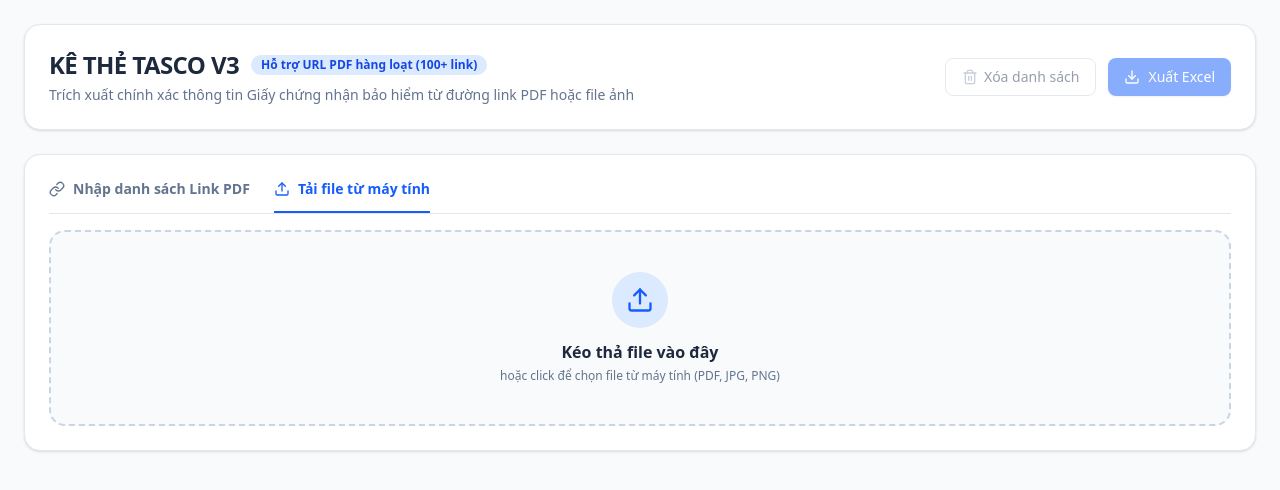
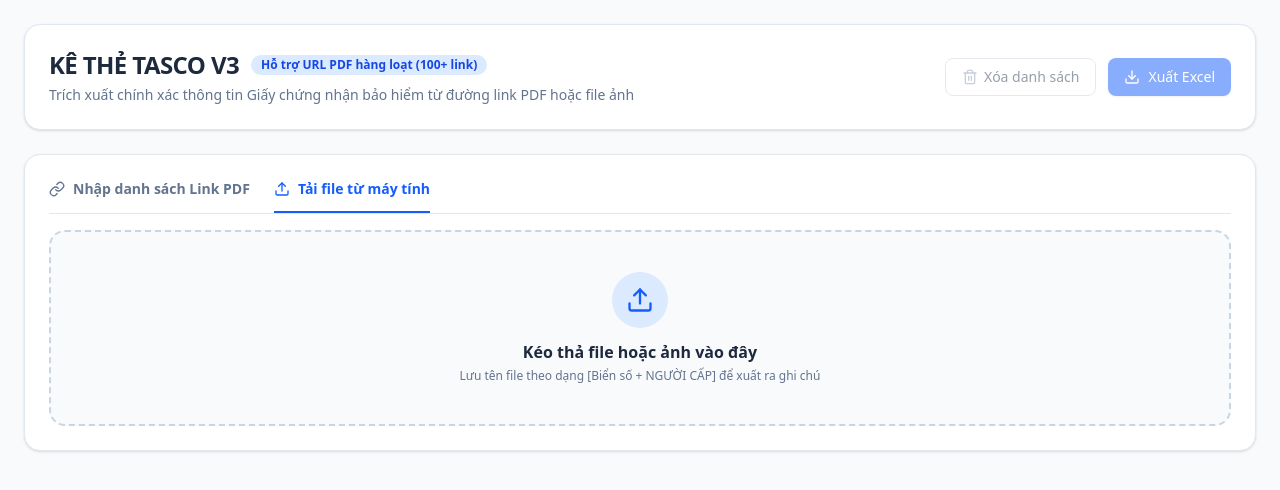
Before and after one commit to QuangPhuocc/take-list, a React (Vite) app: page / in a window 1280 px wide. Both pictures are taken after a click on the button "Tải file từ máy tính". Shown: the top 490 px of the page. Built offline with nearby package versions, Linux system fonts and the light colour scheme.

Commit message:
style: update file upload zone title and subtitle guidance

```diff
--- a/src/App.tsx
+++ b/src/App.tsx
@@ -414,9 +414,9 @@
               <div className="mx-auto w-14 h-14 bg-blue-100 text-blue-600 rounded-full flex items-center justify-center mb-3 group-hover:scale-110 transition-transform">
                 <Upload className="w-7 h-7" />
               </div>
-              <h3 className="text-base font-semibold text-slate-800">Kéo thả file vào đây</h3>
+              <h3 className="text-base font-semibold text-slate-800">Kéo thả file hoặc ảnh vào đây</h3>
               <p className="text-xs text-slate-500 mt-1">
-                hoặc click để chọn file từ máy tính (PDF, JPG, PNG)
+                Lưu tên file theo dạng [Biển số + NGƯỜI CẤP] để xuất ra ghi chú
               </p>
             </div>
           )}
```
